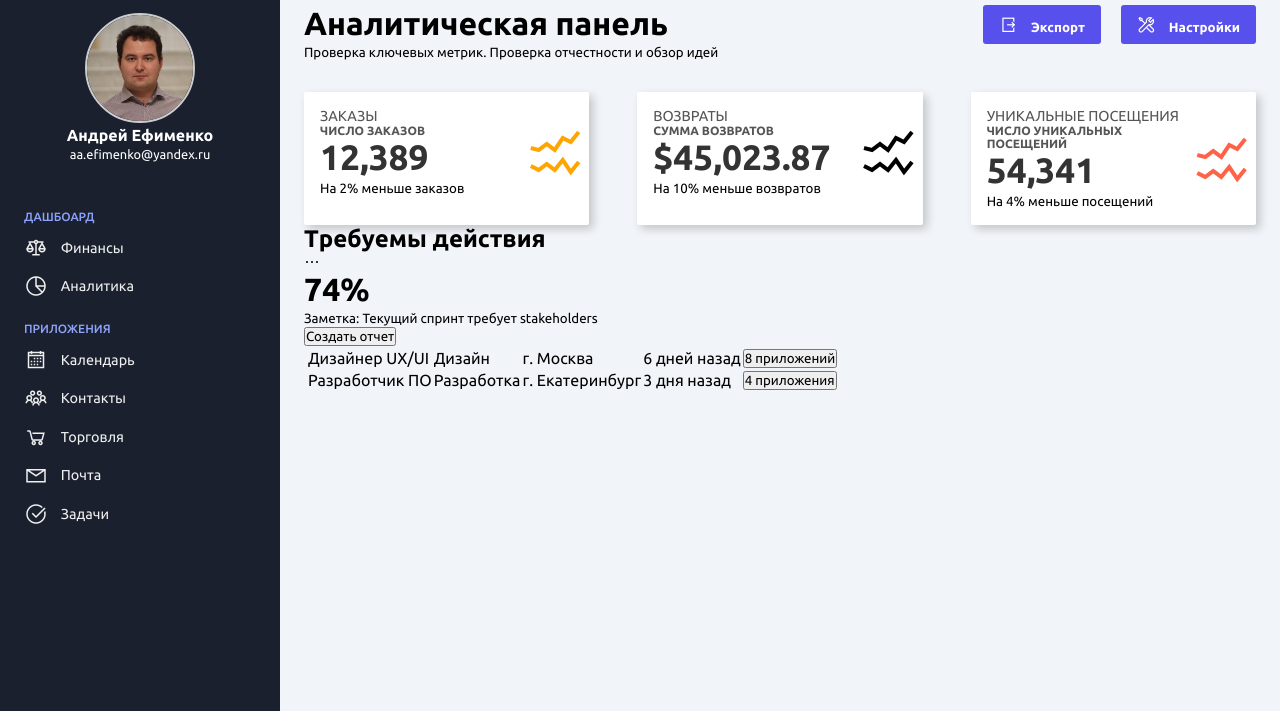
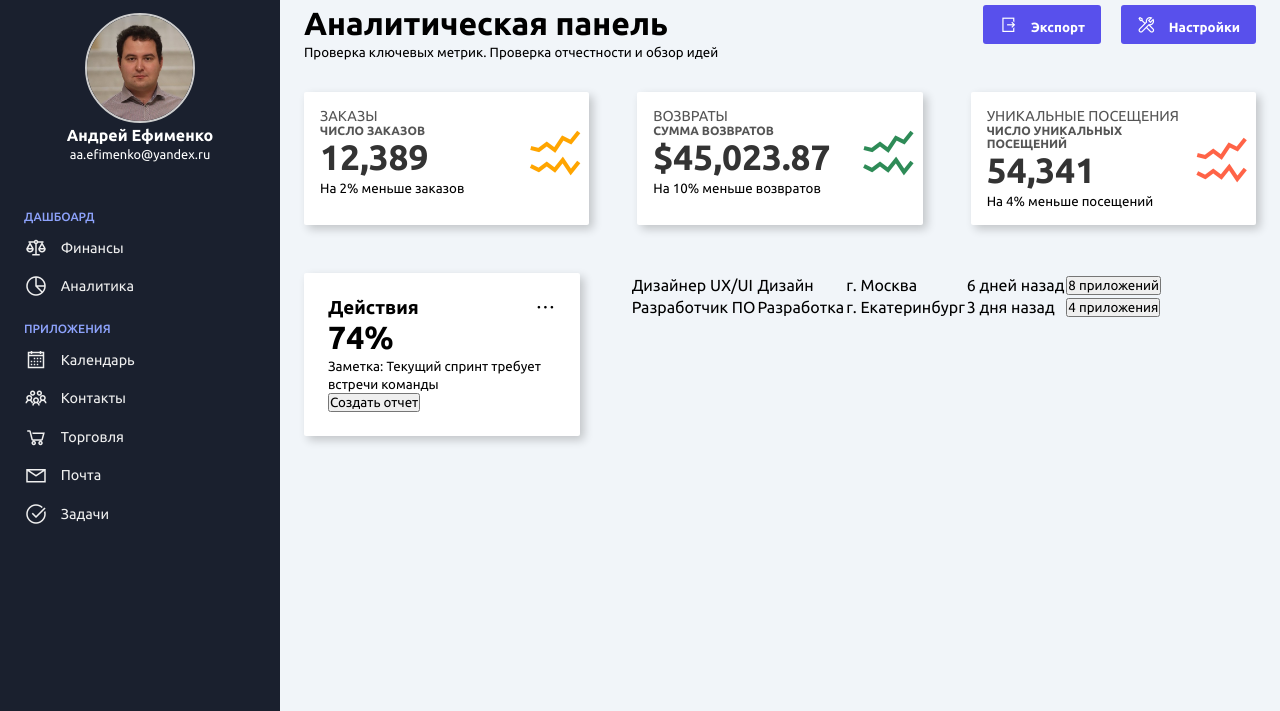
Before and after one commit to smileperez/test-panel-02, a plain HTML site: page index.html in a window 1280 px wide. Shown: the part 89-800 px from the top of the page. Drawn offline with nearby package versions, Linux system fonts and the light colour scheme.

Commit message:
апдейт

```diff
--- a/css/style.css
+++ b/css/style.css
@@ -193,7 +193,7 @@
     font-size: 4rem;
 }
 
-.card-chart.succes span {
+.card-chart.success span {
     color: seagreen;
 }
 
@@ -204,3 +204,27 @@
 .card-chart.warning span {
     color: orange;
 }
+
+.jobs-grid {
+    margin-top: 3rem;
+    display: grid;
+    grid-template-columns: auto 66%;
+    grid-gap: 3rem;
+}
+
+.analitics-card {
+    background: white;
+    padding: 1.5rem;
+    box-shadow: 4px 4px 10px rgba(0,0,0, 0.2);
+    border-radius: 2px;
+}
+
+.analitics-head {
+    display: flex;
+    justify-content: space-between;
+    align-items: center;
+}
+
+.analitics-head span {
+    font-size: 1.3rem;
+}
--- a/index.html
+++ b/index.html
@@ -172,10 +172,10 @@
                     </div>
                 </div>
 
-                <div class="job-grid">
+                <div class="jobs-grid">
                     <div class="analitics-card">
                         <div class="analitics-head">
-                            <h2>Требуемы действия</h2>
+                            <h3>Действия</h3>
 
                             <span class="las la-ellipsis-h"></span>
                         </div>
@@ -186,7 +186,7 @@
                             </div>
 
                             <div class="alalitics-note">
-                                <small>Заметка: Текущий спринт требует stakeholders</small>
+                                <small>Заметка: Текущий спринт требует встречи команды</small>
                             </div>
                         </div>
 
```
